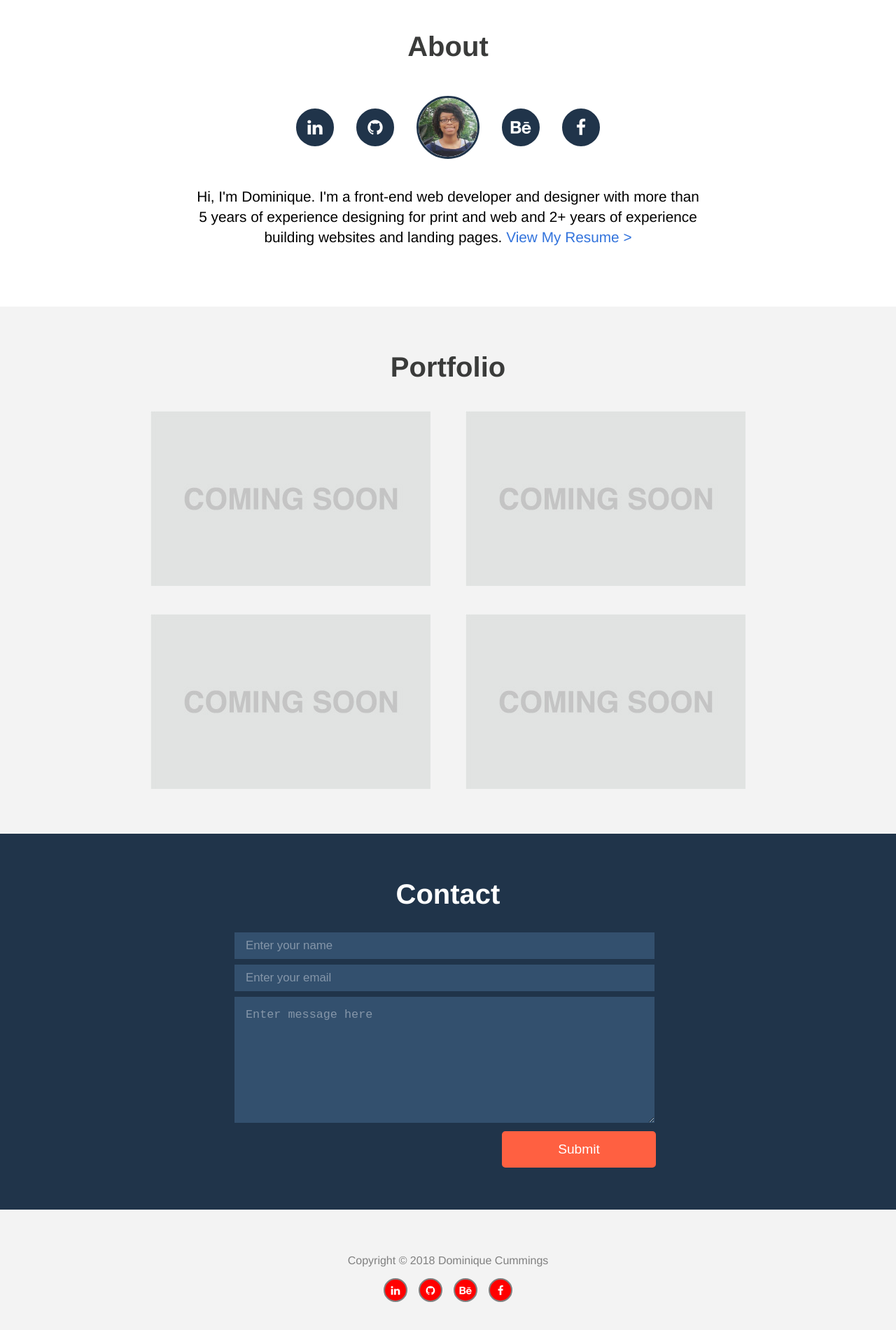
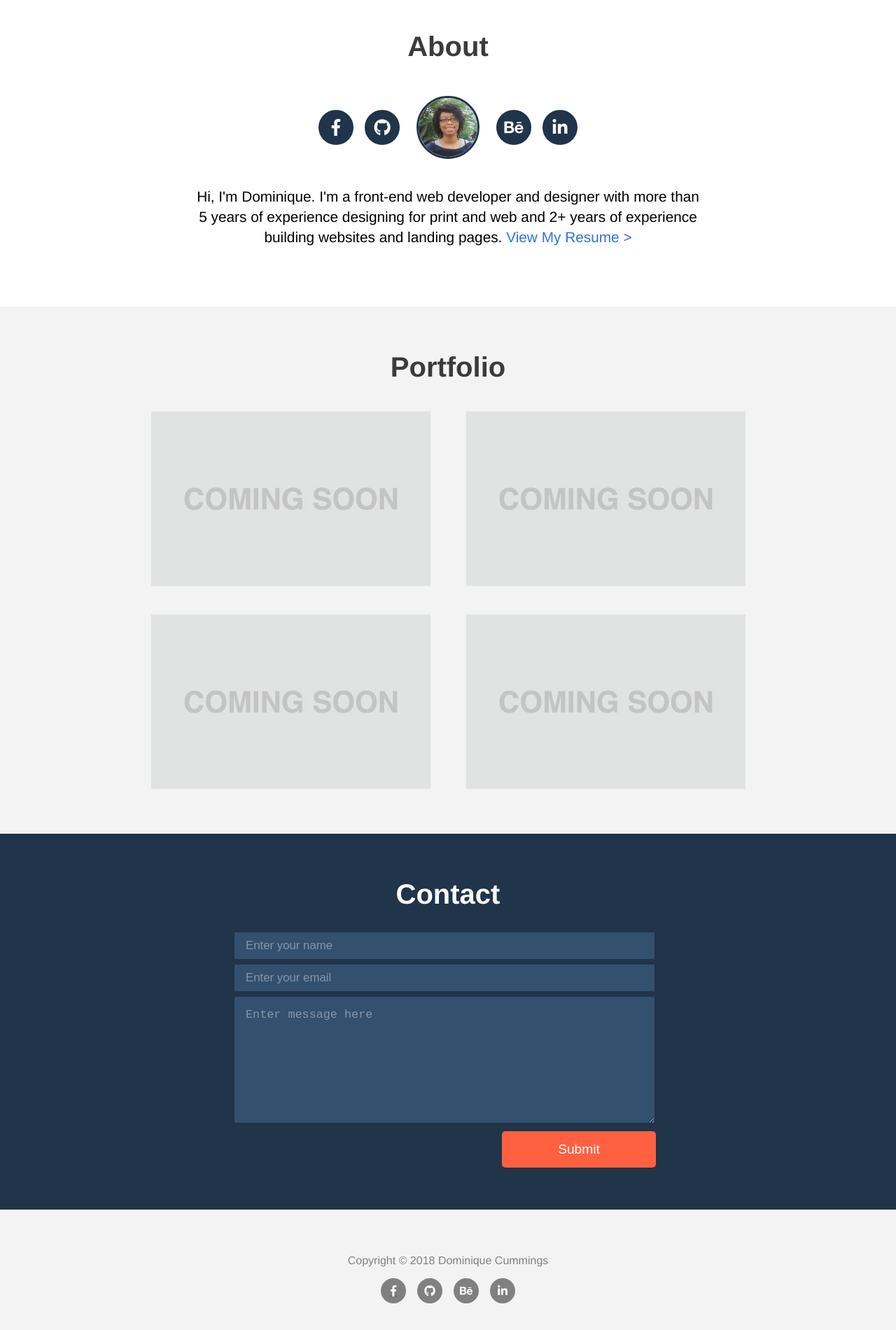
Before and after one commit to dcummin/portfolio, a plain HTML site: page index.html in a window 1280 px wide. Shown: the part 820-2720 px from the top of the page at 70% size. Drawn offline with nearby package versions, Linux system fonts and the light colour scheme.

Commit message:
I changed the styles of the social link icons in the about section and the footer

```diff
--- a/index.html
+++ b/index.html
@@ -10,6 +10,8 @@
 
 
 <link rel="stylesheet" href="https://cdnjs.cloudflare.com/ajax/libs/font-awesome/4.7.0/css/font-awesome.min.css">
+
+<link rel="stylesheet" href="https://use.fontawesome.com/releases/v5.0.13/css/all.css" integrity="sha384-DNOHZ68U8hZfKXOrtjWvjxusGo9WQnrNx2sqG0tfsghAvtVlRW3tvkXWZh58N9jp" crossorigin="anonymous">
     <!-- font link ends here -->
 
 <!-- Jquery -->
@@ -48,22 +50,27 @@
               <div class="about_text_socialMediaLinks">
 
                   <a href="https://www.linkedin.com/in/dominique-cummings-a777a149/">
-                      <div class="socialMediaLink">
-                        <a class="fa fa-linkedin bluelink" style="font-size: 25px;"></a>
+                      <div class="aboutlinkContainer">
+                        <i class="fab fa-facebook-f aboutLink"></i>
                       </div>
                   </a>
 
-                <div class="socialMediaLink">
-                  <a href="#" class="fa fa-github bluelink" style="font-size: 25px;"></a>
+              <div class="aboutlinkContainer">
+                  <i class="fab fa-github aboutLink"></i>
               </div>
+
                 <img id="profile" src="./images/profilepic.png">
-                <div class="socialMediaLink behance">
-                  <a href="#" class="fa fa-behance bluelink" style="font-size: 25px;"></a>
+
+                <div class="aboutlinkContainer">
+                  <i class="fab fa-behance aboutLink"></i>
                 </div>
-                <div class="socialMediaLink facebook">
-                  <a href="#" class="fa fa-facebook bluelink" style="font-size: 25px;"></a>
+
+                <div class="aboutlinkContainer">
+                  <i class="fab fa-linkedin-in aboutLink"></i>
                 </div>
+
               </div>
+
               <div class="bio">
                   <p>Hi, I'm Dominique. I'm a front-end web developer and designer with more than<br> 5 years of experience designing for print and web and 2+ years of experience<br> building websites and landing pages. <a class="resume">View My Resume ></a></p>
                 </div>
@@ -140,19 +147,23 @@
                       <div class="footer_text_socialMediaLinks">
 
                         <a href="https://www.linkedin.com/in/dominique-cummings-a777a149/">
-                          <div class="footerLink linkedin">
-                            <a class="fa fa-linkedin" style="font-size: 15px;"></a>
+                            <div class="footerlinkContainer">
+                              <i class="fab fa-facebook-f footerLink"></i>
                             </div>
                         </a>
-                        <div class="footerLink github">
-                          <a href="#" class="fa fa-github" style="font-size: 15px;"></a>
+
+                    <div class="footerlinkContainer">
+                        <i class="fab fa-github footerLink"></i>
                     </div>
-                        <div class="footerLink behance">
-                          <a href="#" class="fa fa-behance" style="font-size: 15px;"></a>
+
+                      <div class="footerlinkContainer">
+                        <i class="fab fa-behance footerLink"></i>
                       </div>
-                        <div class="footerLink facebook">
-                          <a href="#" class="fa fa-facebook" style="font-size: 15px;"></a>
+
+                      <div class="footerlinkContainer">
+                        <i class="fab fa-linkedin-in footerLink"></i>
                       </div>
+
                   </div>
                 </div>
               </div>
--- a/js/functions.js
+++ b/js/functions.js
@@ -10,6 +10,7 @@ $("form").submit(function(evt){
 
   }); //end post
 }); //end submit
+
 
 // Cache selectors
 var lastId,
@@ -55,9 +56,9 @@ $(window).scroll(function(){
          .parent().removeClass("active")
          .end().filter("[href='#"+id+"']").addClass("active").siblings().removeClass("active");
    }
-});
+}); //Nav chnages based on the position scroll of the page
 
-// Navbar will chnage colors on scroll
+
 $(document).ready(function () {
     checkHeaderStatus()
     $(window).scroll(function () {
@@ -73,31 +74,9 @@ function checkHeaderStatus() {
     } else {
         navbar.css({"background-color": "rgba(32, 52, 74, 1", "box-shadow": "1px 1px 3px #000"});
     }
-}
+} // Navbar will chnage colors on scroll
 
 
-$(".headline_button").click(function(){
-  $("html, body").animate({
-      scrollTop: $("#portfolio").offset().top}, "slow");
-});
-
-// toggle arrow icon when hover over "View Work" headline_button
 $(".headline_button").hover(function() {
     $(".rotate").toggleClass("down");
-})
-
-$(".linkedin").hover(function() {
-    $(".fa-linkedin").toggleClass("toggleBlue");
-})
-
-$(".github").hover(function() {
-    $(".fa-github").toggleClass("toggleBlue");
-})
-
-$(".behance").hover(function() {
-    $(".fa-behance").toggleClass("toggleBlue");
-})
-
-$(".facebook").hover(function() {
-    $(".fa-facebook").toggleClass("toggleBlue");
-})
+}) // toggle arrow icon when hover over "View Work" headline_button
--- a/scss/styles.scss
+++ b/scss/styles.scss
@@ -198,53 +198,56 @@ color: #fff;
   color: grey;
 }
 
-
-.fa-linkedin, .fa-github, .fa-behance, .fa-facebook{
-  margin: 0;
-  text-align: center;
-  text-decoration: none;
+.footerlinkContainer, .aboutlinkContainer{
+  padding: 1rem;
+  border-radius: 50%;
+  display: flex;
+  align-items: center;
+  justify-content: center;
+  margin: 0 .5rem;
+  cursor: pointer;
   color: #fff;
-  transition: all .2s ease-in-out;
+  transition: background-color .2s ease-in-out;
 }
 
-.socialMediaLink, .footerLink{
-  cursor: pointer;
-  display: flex;
-  justify-content: center;
-  align-items: center;
-  border-radius: 50%;
-  transition: all .2s ease-in-out;
+.aboutlinkContainer{
+  background-color: rgba(32, 52, 74, 1);
+  border: 2px solid #20344A;
+  width: 50px;
+  height: 50px;
 }
 
-.socialMediaLink{
-  background: #20344A;
-    border: 2px solid #20344A;
-    width: 10px;
-    height: 10px;
-    padding: 25px;
-    margin: 1rem;
+.aboutlinkContainer:hover{
+  background-color: rgba(32, 52, 74, 0);
+  color: #20344A;
 }
 
-.socialMediaLink:hover{
-  background: #fff;
+.footerlinkContainer{
+  background-color: rgba(128, 128, 128, 1);
+  border: 2px solid #808080;
+  width: 30px;
+  height: 30px;
+}
+
+.footerlinkContainer:hover{
+  background-color: rgba(128, 128, 128, 0);
+  color: #808080;
+}
+
+.aboutLink, .footerLink{
+    margin: 0;
+    text-align: center;
+    text-decoration: none;
+}
+
+.aboutLink{
+  font-size:1.5rem;
 }
 
 .footerLink{
-  background: red;
-    border: 2px solid grey;
-    width: 5px;
-    height: 20px;
-    padding: 15px;
-    margin: 0 .5rem;
+  font-size:1rem;
 }
 
-.footerLink:hover{
-  background: #f3f3f3;
-}
-
-.toggleBlue{
-  color: #20344A;
-}
 
 .resume{
   color: #3273dc;
```
Also changed, not shown: css/styles.min.css. Lines whose indentation alone changed are shown as unchanged.
